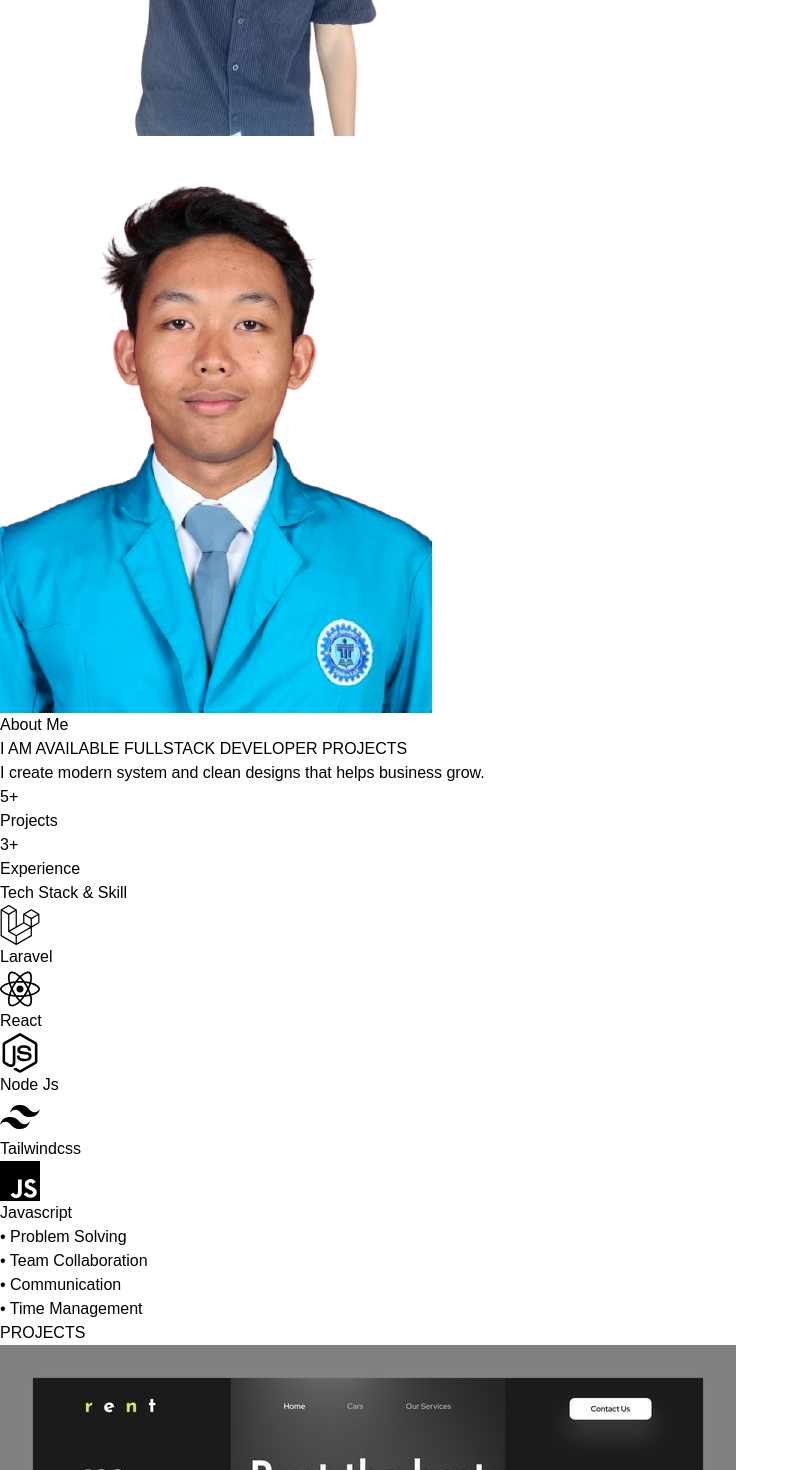
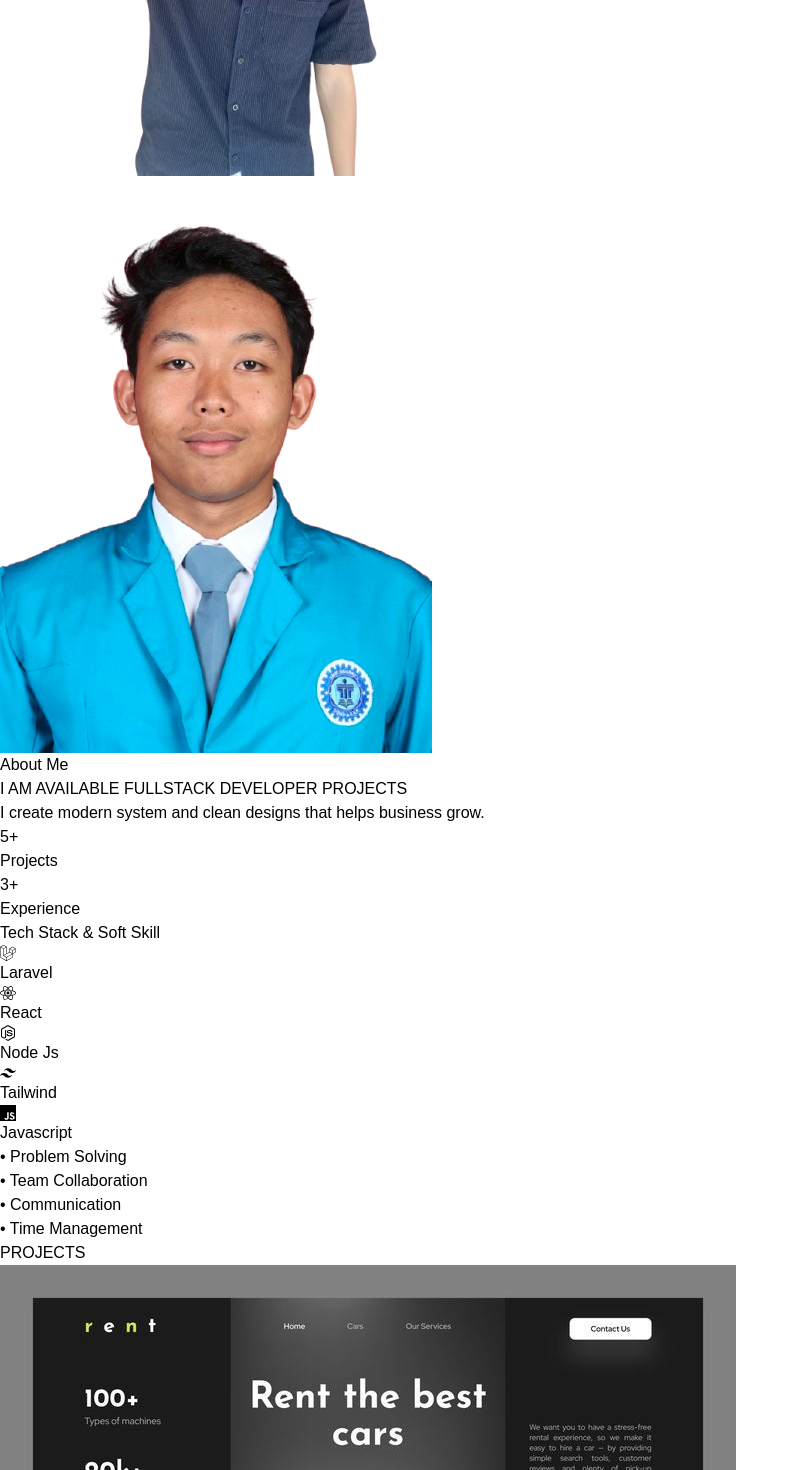
Before and after one commit to AgusDana1/portfolio-gusdana, a React app: page / in a window 1280 px wide. Shown: the part 740-2210 px from the top of the page, without its empty margins (0-799 px from the left). Built offline with nearby package versions, Linux system fonts and the light colour scheme; no server answers; the HTML template or start-up script is replaced by a standard one.

Commit message:
penambahan animasi

```diff
--- a/src/components/About.jsx
+++ b/src/components/About.jsx
@@ -1,24 +1,64 @@
-import React from "react";
+import React, { useRef } from "react";
+import { motion, useInView } from "framer-motion";
 import { FaLaravel, FaReact, FaNodeJs } from "react-icons/fa";
 import { SiTailwindcss, SiJavascript } from "react-icons/si";
 
-export default function()
-{
+export default function About() {
+
+  const ref = useRef(null);
+  const isInView = useInView(ref);
+
   return (
-        <>
-        <section id="about" className="bg-[#081420] text-white px-10 py-20">
+    <section
+      id="about"
+      ref={ref}
+      className="bg-[#081420] text-white px-6 md:px-10 py-20"
+    >
+
       <div className="grid md:grid-cols-2 gap-10 items-center">
-                <div className="bg-white/10 backdrop-blur-md border border-white/20 w-1/2 rounded-xl">
-                    <img src="/images/foto-2.png" className="object-cover rounded-md" alt="foto-2" />
+
+        {/* IMAGE */}
+        <motion.div
+          initial={{ x: -100, opacity: 0 }}
+          animate={
+            isInView
+              ? { x: 0, opacity: 1 }
+              : { x: -100, opacity: 0 }
+          }
+          transition={{ duration: 0.6, ease: "easeInOut" }}
+          className="flex justify-center"
+        >
+          <div className="bg-white/10 backdrop-blur-md border border-white/20 w-full max-w-sm rounded-xl p-2">
+            <img
+              src="/images/foto-2.png"
+              className="object-cover rounded-md w-full"
+              alt="foto-2"
+            />
           </div>
+        </motion.div>
 
-                <div>
+        {/* TEXT */}
+        <motion.div
+          initial={{ x: 100, opacity: 0 }}
+          animate={
+            isInView
+              ? { x: 0, opacity: 1 }
+              : { x: 100, opacity: 0 }
+          }
+          transition={{ duration: 0.6, ease: "easeInOut" }}
+        >
+
           <p className="text-blue-400 uppercase">About Me</p>
 
-                    <h2 className="text-3xl font-bold mt-2">I AM AVAILABLE FULLSTACK DEVELOPER PROJECTS</h2>
+          <h2 className="text-3xl font-bold mt-2">
+            I AM AVAILABLE FULLSTACK DEVELOPER PROJECTS
+          </h2>
 
-                    <p className="text-gray-400 mt-4">I create modern system and clean designs that helps business grow.</p>
+          <p className="text-gray-400 mt-4">
+            I create modern system and clean designs that helps business grow.
+          </p>
 
+          {/* STATS */}
           <div className="flex gap-6 mt-6">
             <div>
               <h3 className="text-2xl font-bold">5+</h3>
@@ -31,54 +71,72 @@ export default function()
             </div>
           </div>
 
-                    {/* Line pemisah */}
+          {/* LINE */}
           <div className="border-t border-gray-700 my-8"></div>
 
-                    {/* tech stack dan skill */}
+          {/* TECH STACK */}
           <div>
-                        <h3 className="text-lg font-semibold mb-4">Tech Stack & Skill</h3>
+            <h3 className="text-lg font-semibold mb-4">
+              Tech Stack & Soft Skill
+            </h3>
 
-                        {/* grid untuk tech stack nya */}
             <div className="grid grid-cols-3 sm:grid-cols-5 gap-6 text-center">
-                            <div className="flex flex-col items-center hover:scale-110 transition">
-                                <FaLaravel size={40} className="text-red-500" />
-                                <p className="text-sm mt-2">Laravel</p>
+
+              {[
+                { icon: <FaLaravel />, name: "Laravel", color: "text-red-500" },
+                { icon: <FaReact />, name: "React", color: "text-cyan-400" },
+                { icon: <FaNodeJs />, name: "Node Js", color: "text-green-500" },
+                { icon: <SiTailwindcss />, name: "Tailwind", color: "text-sky-400" },
+                { icon: <SiJavascript />, name: "Javascript", color: "text-yellow-400" },
+              ].map((item, index) => (
+                <motion.div
+                  key={index}
+                  initial={{ y: 50, opacity: 0 }}
+                  animate={
+                    isInView
+                      ? { y: 0, opacity: 1 }
+                      : { y: 50, opacity: 0 }
+                  }
+                  transition={{
+                    duration: 0.4,
+                    delay: isInView ? index * 0.1 : 0,
+                  }}
+                  className="flex flex-col items-center hover:scale-110 transition"
+                >
+                  <div className={`${item.color} text-4xl drop-shadow-[0_0_10px_rgba(59,130,246,0.7)]`}>
+                    {item.icon}
+                  </div>
+                  <p className="text-sm mt-2">{item.name}</p>
+                </motion.div>
+              ))}
+
             </div>
 
-                            <div className="flex flex-col items-center hover:scale-110 transition">
-                                <FaReact size={40} className="text-blue-500" />
-                                <p className="text-sm mt-2">React</p>
-                            </div>
-
-                            <div className="flex flex-col items-center hover:scale-110 transition">
-                                <FaNodeJs size={40} className="text-green-500" />
-                                <p className="text-sm mt-2">Node Js</p>
-                            </div>
-
-                            <div className="flex flex-col items-center hover:scale-110 transition">
-                                <SiTailwindcss size={40} className="text-blue-500" />
-                                <p className="text-sm mt-2">Tailwindcss</p>
-                            </div>
-
-                            <div className="flex flex-col items-center hover:scale-110 transition">
-                                <SiJavascript size={40} className="text-yellow-500" />
-                                <p className="text-sm mt-2">Javascript</p>
-                            </div>
-                        </div>
-
+            {/* LINE */}
             <div className="border-t border-gray-700 my-8"></div>
 
-                        {/* Soft Skill */}
-                        <div className="mt-6 text-gray-400 text-md">
+            {/* SOFT SKILL */}
+            <motion.div
+              initial={{ opacity: 0 }}
+              animate={
+                isInView
+                  ? { opacity: 1 }
+                  : { opacity: 0 }
+              }
+              transition={{ duration: 0.5 }}
+              className="mt-6 text-gray-400 text-md"
+            >
               <p>• Problem Solving</p>
               <p>• Team Collaboration</p>
               <p>• Communication</p>
               <p>• Time Management</p>
+            </motion.div>
+
           </div>
-                    </div>
-                </div>
+
+        </motion.div>
+
       </div>
     </section>
-        </>
-    )
+  );
 }
--- a/src/components/Hero.jsx
+++ b/src/components/Hero.jsx
@@ -1,11 +1,21 @@
-import React from "react";
+import React, { useEffect } from "react";
 import { motion } from "framer-motion";
 import { Typewriter } from "react-simple-typewriter";
 import { FaInstagram, FaFacebookF, FaXTwitter } from "react-icons/fa6";
 import { useState } from "react";
+import { FaEye } from "react-icons/fa";
 
 export default function Hero() {
   const [showSocial, setShowSocial] = useState(false);
+  const [views, setViews] = useState(0);
+
+  useEffect(() => {
+    fetch("https://api.countapi.xyz/hit/agus-dana-portfolio/views")
+    .then((res) => res.json())
+    .then((data) => {
+      setViews(data.value);
+    });
+  }, []);
 
   return (
     <section id="home" className="bg-[#0B1C2C] text-white min-h-screen flex items-center px-10 ">
@@ -18,7 +28,18 @@ export default function Hero() {
           animate={{ x: 0, opacity: 1 }}
           transition={{ duration: 0.8 }}
         >
-          <h1 className="text-5xl font-bold mt-20">
+
+        {/* View Counter */}
+        <motion.div
+          initial={{opacity: 0, y: -10 }}
+          animate={{opacity: 1, y: 0}}
+          className="inline-flex items-center mt-28 gap-2 bg-white/10 backdrop-blur-md px-4 py-2 rounded-xl border border-white/20 mb-4"
+        >
+          <FaEye className="text-blue-400 drop-shadow-[0_0_8px_rgba(59,130,246,0.8)]" />
+          <span className="text-sm">{views} Views</span>
+        </motion.div>
+
+          <h1 className="text-5xl font-bold mt-3">
             Hi! I'm Agus Dana
           </h1>
 
--- a/src/components/Projects.jsx
+++ b/src/components/Projects.jsx
@@ -1,23 +1,59 @@
+import React, { useRef } from "react";
+import { motion, useInView } from "framer-motion";
+
 export default function Projects() {
+
+  const ref = useRef(null);
+  const isInView = useInView(ref); // ⬅️ bisa masuk & keluar
+
   return (
-    <section id="projects" className="bg-[#0B1C2C] text-white px-10 py-20">
+    <section
+      id="projects"
+      ref={ref}
+      className="bg-[#0B1C2C] text-white px-6 md:px-10 py-20"
+    >
 
-      <h2 className="text-2xl font-bold mb-10">PROJECTS</h2>
+      {/* TITLE */}
+      <motion.h2
+        initial={{ y: -50, opacity: 0 }}
+        animate={
+          isInView
+            ? { y: 0, opacity: 1 }
+            : { y: -50, opacity: 0 }
+        }
+        transition={{ duration: 0.6 }}
+        className="text-2xl font-bold mb-10"
+      >
+        PROJECTS
+      </motion.h2>
 
+      {/* GRID */}
       <div className="grid md:grid-cols-3 gap-8">
 
-        {[1,2,3].map((item) => (
-          <div
+        {[1,2,3].map((item, index) => (
+          <motion.div
             key={item}
+            initial={{ y: 100, opacity: 0 }}
+            animate={
+              isInView
+                ? { y: 0, opacity: 1 }
+                : { y: 100, opacity: 0 }
+            }
+            transition={{
+              duration: 0.5,
+              delay: isInView ? index * 0.2 : 0,
+            }}
             className="bg-[#081420] rounded-2xl p-4 hover:scale-105 transition-all shadow-lg"
           >
 
+            {/* IMAGE */}
             <img
               src="/images/project1.jpg"
               className="rounded-xl w-full mb-4"
               alt="project"
             />
 
+            {/* TEXT */}
             <div>
               <h3 className="font-bold">FULLSTACK SYSTEM</h3>
               <p className="text-gray-400 text-sm">
@@ -25,7 +61,7 @@ export default function Projects() {
               </p>
             </div>
 
-          </div>
+          </motion.div>
         ))}
 
       </div>
```
Lines whose indentation alone changed are shown as unchanged.
